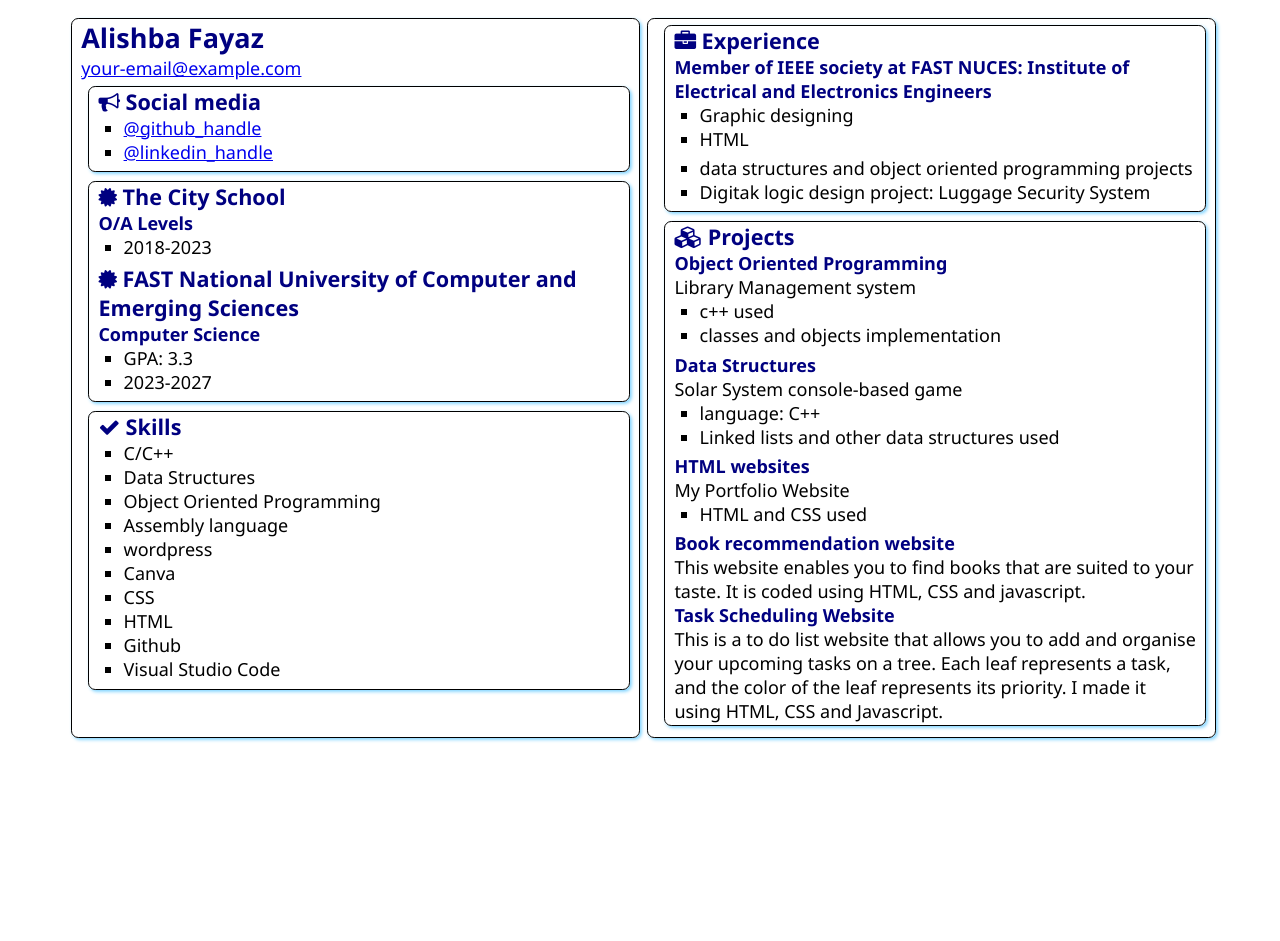
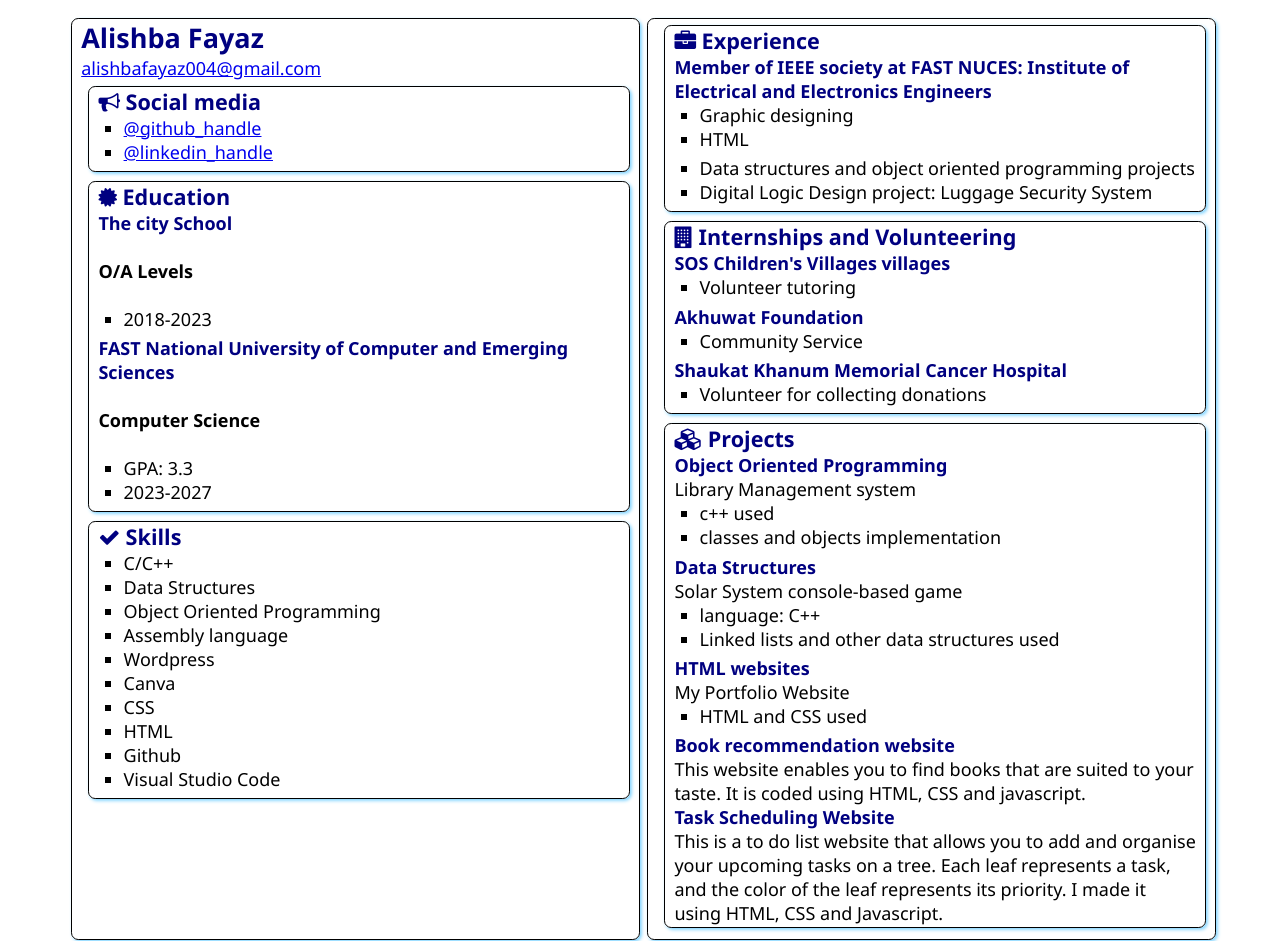
Before and after one commit to Alishba-Fayaz/my-static_website_portfolio, a plain HTML site: page src/index.html in a window 1280 px wide. Shown: the top 941 px of the page. Before the commit the page ends 800 px from the top, so only its background shows below. Drawn offline with Linux system fonts and the light colour scheme.

Commit message:
Update index.html

```diff
--- a/src/index.html
+++ b/src/index.html
@@ -13,7 +13,7 @@
     <main>
         <article class="box">
             <h1>Alishba Fayaz</h1>
-            <div><a href="mailto:alishbafayaz004@gmail.com">your-email@example.com</a></div>
+            <div><a href="mailto:alishbafayaz004@gmail.com">alishbafayaz004@gmail.com</a></div>
 
             <section class="box">
                 <h2>
@@ -30,17 +30,15 @@
                 <div class="education">
                     <h2>
                         <i class="fa fa-certificate" aria-hidden="true"></i>
-                       The City School
+                       Education
                     </h2>
-                    <h3>O/A Levels</h3>
+                    <h3>The city School</h3>
+                    <h4>O/A Levels</h4>
                     <ul>
                         <li>2018-2023</li>
                     </ul>
-                    <h2>
-                        <i class="fa fa-certificate" aria-hidden="true"></i>
-                        FAST National University of Computer and Emerging Sciences
-                    </h2>
-                    <h3>Computer Science</h3>
+                    <h3>FAST National University of Computer and Emerging Sciences</h3>
+                    <h4>Computer Science</h4>
                     <ul>
                         <li>GPA: 3.3</li>
                         <li>2023-2027</li>
@@ -58,7 +56,7 @@
                     <li>Data Structures</li>
                     <li>Object Oriented Programming</li>
                     <li>Assembly language</li>
-                    <li>wordpress</li>
+                    <li>Wordpress</li>
                     <li>Canva</li>
                     <li>CSS</li>
                     <li>HTML</li>
@@ -80,22 +78,31 @@
                 </ul>
                  <h3Academic Projects</h3>
                 <ul>
-                    <li>data structures and object oriented programming projects</li>
-                    <li>Digitak logic design project: Luggage Security System</li>
+                    <li>Data structures and object oriented programming projects</li>
+                    <li>Digital Logic Design project: Luggage Security System</li>
                 </ul>
             </section>
-           <!-- <section class="box">
+            <section class="box">
                 <h2>
                     <i class="fa fa-building" aria-hidden="true"></i>
-                    Internships
+                    Internships and Volunteering
                 </h2>
 
-                <h3>Company name</h3>
+                <h3>SOS Children's Villages villages</h3>
                 <ul>
-                    <li>Accomplishment</li>
-                    <li>Another accomplishment</li>
+                    <li>Volunteer tutoring</li>
                 </ul>
-            </section> -->
+
+                <h3>Akhuwat Foundation</h3>
+                <ul>
+                    <li>Community Service</li>
+                </ul>
+
+                <h3>Shaukat Khanum Memorial Cancer Hospital</h3>
+                <ul>
+                    <li>Volunteer for collecting donations</li>
+                </ul>
+            </section>
             <section class="box">
                 <h2>
                     <i class="fa fa-cubes" aria-hidden="true"></i>
```
